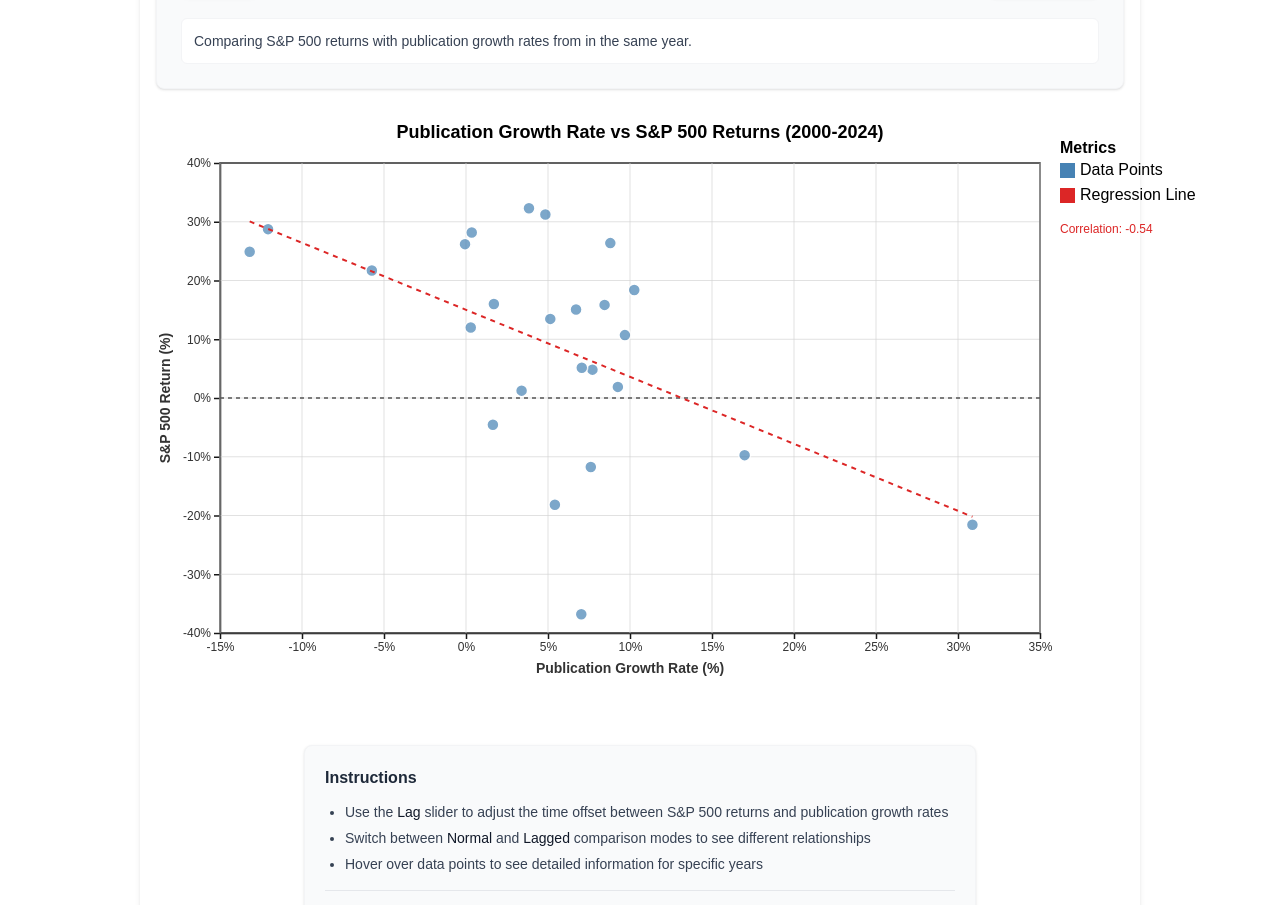
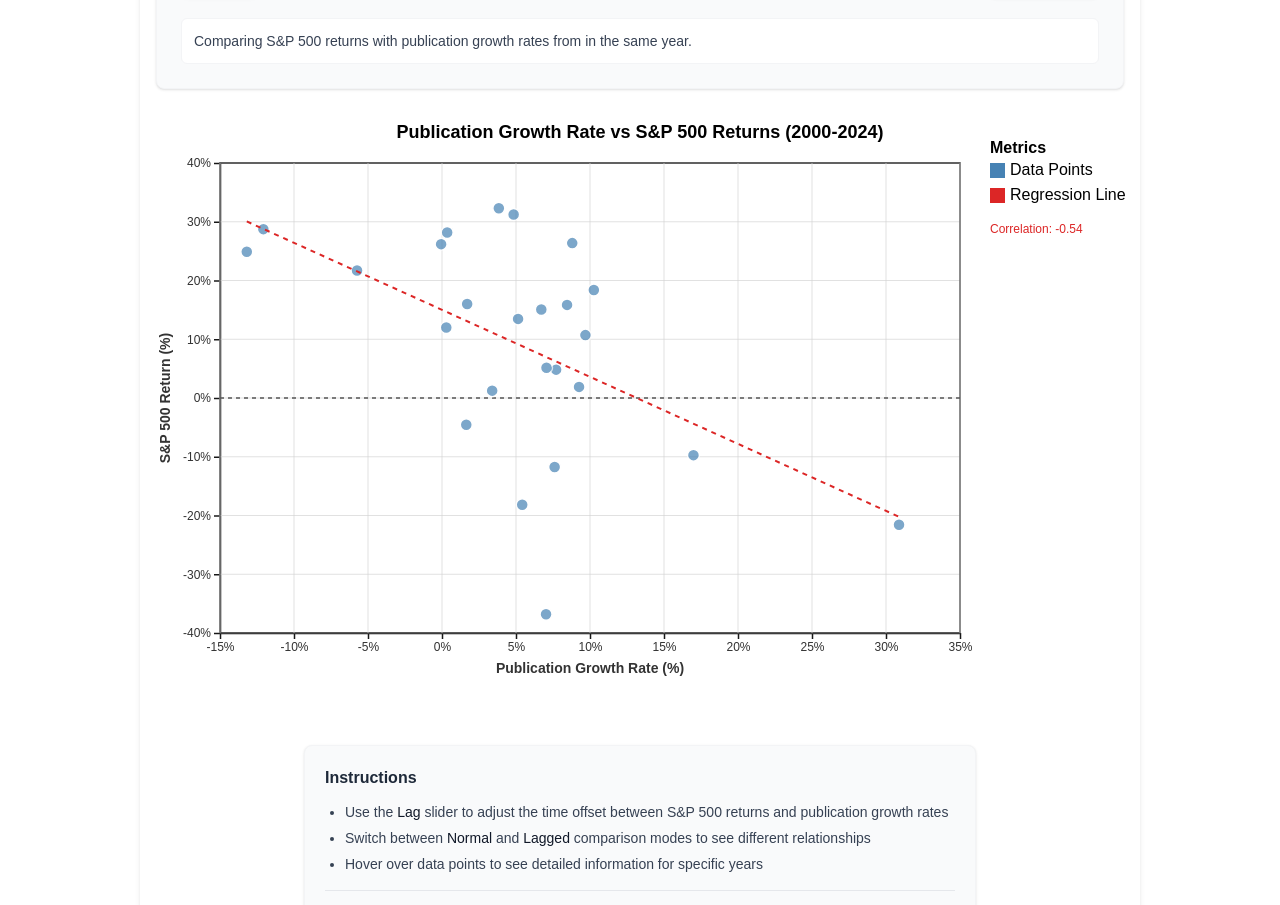
Before and after one commit to mei-chen/publication-market, a Next.js app: page /correlation in a window 1280 px wide. Shown: the part 417-1322 px from the top of the page. Built offline with nearby package versions, Linux system fonts and the light colour scheme.

Commit message:
container fixed

```diff
--- a/src/app/components/charts/SP500PublicationChart.tsx
+++ b/src/app/components/charts/SP500PublicationChart.tsx
@@ -21,7 +21,7 @@
   const [dimensions, setDimensions] = useState<ChartDimensions>({
     width: 900,
     height: 500,
-    margin: { top: 50, right: 100, bottom: 80, left: 80 }
+    margin: { top: 50, right: 180, bottom: 80, left: 80 }
   });
   const [lag, setLag] = useState<number>(0);
   const [comparisonMode, setComparisonMode] = useState<'normal' | 'lagged'>('normal');
@@ -108,7 +108,7 @@
       setDimensions({
         width: containerWidth,
         height: containerWidth * 0.6,
-        margin: { top: 50, right: 100, bottom: 80, left: 80 }
+        margin: { top: 50, right: 180, bottom: 80, left: 80 }
       });
     };
 
@@ -388,7 +388,7 @@
     // Add legend
     const legend = svg.append('g')
       .attr('class', 'legend')
-      .attr('transform', `translate(${width - margin.right + 20}, ${margin.top})`);
+      .attr('transform', `translate(${width - margin.right + 30}, ${margin.top})`);
 
     // Legend title
     legend.append('text')
@@ -426,7 +426,7 @@
     // Add correlation info with color based on value
     svg.append('text')
       .attr('class', 'correlation-info')
-      .attr('x', width - margin.right + 20)
+      .attr('x', width - margin.right + 30)
       .attr('y', margin.top + 70)
       .style('font-size', '12px')
       .style('fill', correlationValue < 0 ? '#dc2626' : '#16a34a') // Red for negative, green for positive
```
